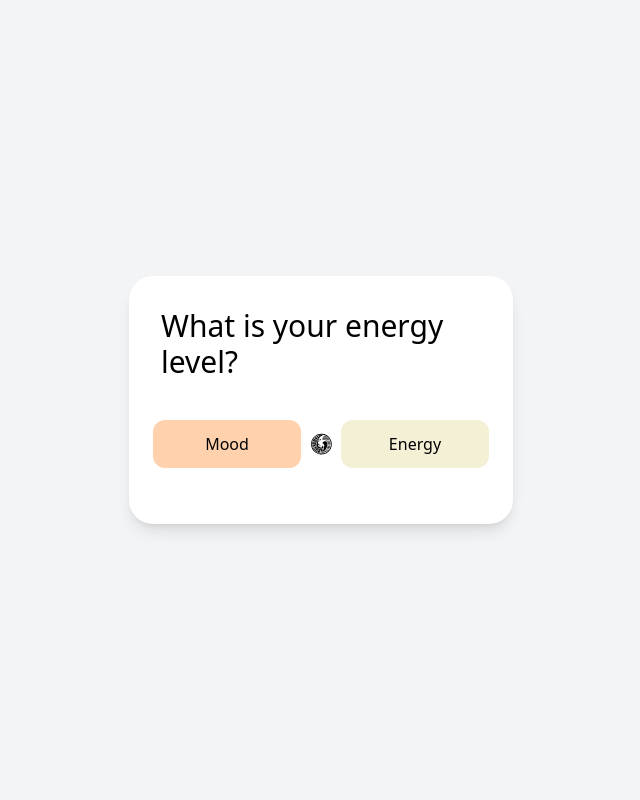
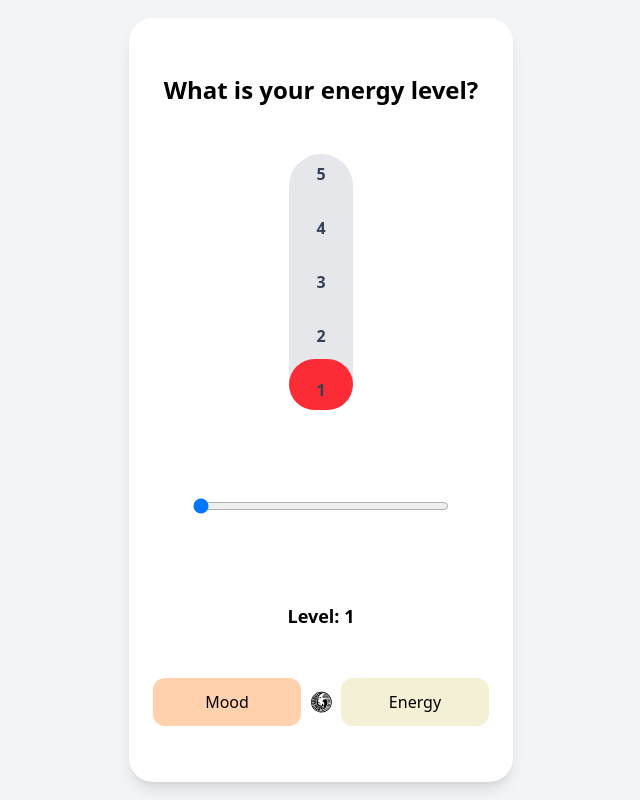
Before and after one commit to arvinsim/mood-tracker, a React (Vite) app: page /energy in a window 1280 px wide. Shown: the whole page, without its empty margins (319-959 px from the left). Built offline with nearby package versions, Linux system fonts and the light colour scheme.

Commit message:
Add energy level tracker with dynamic color representation and range input

```diff
--- a/src/routes/energy.tsx
+++ b/src/routes/energy.tsx
@@ -1,13 +1,60 @@
 import { createFileRoute } from "@tanstack/react-router";
+import { useState } from "react";
 
 export const Route = createFileRoute("/energy")({
 	component: Energy,
 });
 
 function Energy() {
+	const [energyLevel, setEnergyLevel] = useState(1);
+
+	const barColor =
+		energyLevel === 1
+			? "bg-red-500"
+			: energyLevel === 2
+				? "bg-orange-500"
+				: energyLevel === 3
+					? "bg-yellow-500"
+					: energyLevel === 4
+						? "bg-blue-500"
+						: "bg-green-500";
+
 	return (
-		<div className="p-2">
-			<div className="text-3xl">What is your energy level?</div>
-		</div>
+		<>
+			<div className="text-center text-2xl font-semibold mb-4 py-8">
+				What is your energy level?
+			</div>
+
+			{/* Energy Tracker */}
+			<div className="flex flex-col items-center my-4">
+				<div className="relative h-64 w-16 bg-gray-200 rounded-full mb-2">
+					<div
+						className={`absolute inset-x-0 bottom-0 rounded-full transition-all duration-300 ${barColor}`}
+						style={{
+							height: `${(energyLevel / 5) * 100}%`,
+						}}
+					/>
+					<div className="absolute inset-0 flex flex-col justify-between items-center py-2 pointer-events-none">
+						{[5, 4, 3, 2, 1].map((level) => (
+							<div key={level} className="font-bold text-gray-700">
+								{level}
+							</div>
+						))}
+					</div>
+				</div>
+
+				<input
+					type="range"
+					min="1"
+					max="5"
+					step="1"
+					value={energyLevel}
+					onChange={(e) => setEnergyLevel(Number(e.target.value))}
+					className="w-64 mt-20 mb-20"
+				/>
+
+				<div className="text-lg font-semibold mt-2">Level: {energyLevel}</div>
+			</div>
+		</>
 	);
 }
```
